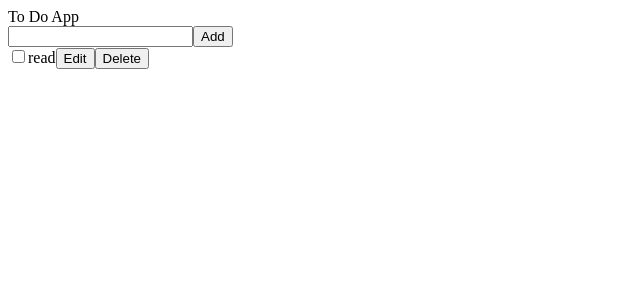
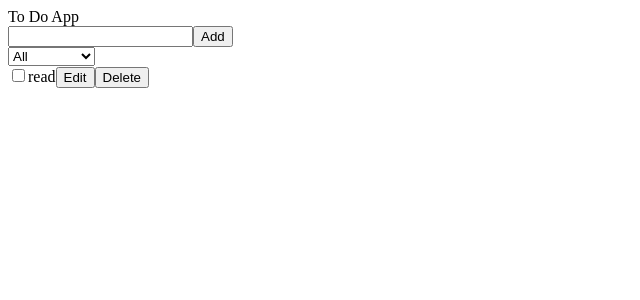
Before and after one commit to DhayananthB/todo-app, a React (Vite) app: page / in a window 1280 px wide. Shown: the top 300 px of the page, without its empty margins (0-640 px from the left). Built offline with nearby package versions, Linux system fonts and the light colour scheme.

Commit message:
added filter and modularized the code

```diff
--- /dev/null
+++ b/src/components/DropDown.jsx
@@ -0,0 +1,14 @@
+const DropDown = ({filter,setFilter}) => {
+    return (
+        <div>
+            <select value={filter} onChange={(e) => setFilter(e.target.value)}>
+                <option value="All">All</option>
+                <option value="Completed">Completed</option>
+                <option value="Pending">Pending</option>
+            </select>
+
+        </div>
+    )
+}
+
+export default DropDown;
--- /dev/null
+++ b/src/components/TaskInput.jsx
@@ -0,0 +1,14 @@
+const TaskInput = ({ newTask, setNewTask, handleClick }) => {
+    return (
+        <div>
+            <input
+                type="text"
+                value={newTask}
+                onChange={(e) => setNewTask(e.target.value)}
+            />
+            <button onClick={handleClick}>Add</button>
+        </div>
+    );
+};
+
+export default TaskInput;
--- a/src/components/Tasks.jsx
+++ b/src/components/Tasks.jsx
@@ -1,61 +1,20 @@
-import { useRef, useState } from "react";
 import List from "./List";
+import TaskInput from "./TaskInput";
+import DropDown from "./DropDown";
+import useTasks from "../hooks/useTasks";
+
 
 const Tasks = () => {
-  const ptr = useRef(2);
-  const [tasks, setTasks] = useState([
-    { id: 0, task: "read", isCompleted: false },
-  ]);
-  const [newTask, setNewTask] = useState("");
-
-  const handleClick = () => {
-    if (newTask.trim() === "") {
-      alert("Task cannot be empty!");
-      return;
-    }
-
-    setTasks([
-      ...tasks,
-      {
-        id: ptr.current++,
-        task: newTask,
-        isCompleted: false,
-      },
-    ]);
-    setNewTask("");
-  };
-
-  const toggle = (id) => {
-    setTasks(
-      tasks.map((task) =>
-        task.id === id ? { ...task, isCompleted: !task.isCompleted } : task
-      )
-    );
-  };
-
-  const saveTask = (id, ntask) => {
-    if (ntask.trim() === "") {
-      alert("Task cannot be empty!");
-      return;
-    }
-    setTasks(
-      tasks.map((task) => (task.id === id ? { ...task, task: ntask } : task))
-    );
-  };
-
-  const deleteTask = (id) => {
-    setTasks(tasks.filter((task) => task.id !== id));
-  };
+  const {filteredTask,newTask,setNewTask,handleClick,filter,setFilter,toggle,deleteTask,saveTask} = useTasks();
 
   return (
     <div>
-      <input
-        type="text"
-        value={newTask}
-        onChange={(e) => setNewTask(e.target.value)}
-      />
-      <button onClick={handleClick}>Add</button>
-      {tasks.map((task) => (
+
+      <TaskInput newTask={newTask} setNewTask={setNewTask} handleClick={handleClick} />
+      <DropDown filter={filter} setFilter={setFilter} />
+
+      {
+        filteredTask.map((task) => (
           <List
             task={task}
             key={task.id}
--- /dev/null
+++ b/src/hooks/useTasks.jsx
@@ -0,0 +1,63 @@
+import { useRef, useState } from "react";
+
+const useTasks = () => {
+
+    const ptr = useRef(2);
+
+    const [tasks, setTasks] = useState([
+        { id: 0, task: "read", isCompleted: false },
+    ]);
+    const [newTask, setNewTask] = useState("");
+    const [filter, setFilter] = useState("All");
+
+    const filteredTask = tasks.filter((task) => {
+        if (filter === "Completed") return task.isCompleted;
+        else if (filter === "Pending") return !task.isCompleted;
+        else return true;
+    })
+
+    const handleClick = () => {
+        if (newTask.trim() === "") {
+            alert("Task cannot be empty!");
+            return;
+        }
+
+        setTasks([
+            ...tasks,
+            {
+                id: ptr.current++,
+                task: newTask,
+                isCompleted: false,
+            },
+        ]);
+        setNewTask("");
+    };
+
+    const toggle = (id) => {
+        setTasks(
+            tasks.map((task) =>
+                task.id === id ? { ...task, isCompleted: !task.isCompleted } : task
+            )
+        );
+    };
+
+    const saveTask = (id, ntask) => {
+        if (ntask.trim() === "") {
+            alert("Task cannot be empty!");
+            return;
+        }
+        setTasks(
+            tasks.map((task) => (task.id === id ? { ...task, task: ntask } : task))
+        );
+    };
+
+    const deleteTask = (id) => {
+        setTasks(tasks.filter((task) => task.id !== id));
+    };
+
+    return { filteredTask, newTask, setNewTask, handleClick, filter, setFilter, toggle, deleteTask, saveTask }
+
+
+}
+
+export default useTasks;
```
Also changed, not shown: src/App.jsx (+4 -4 lines). Lines whose indentation alone changed are shown as unchanged.
